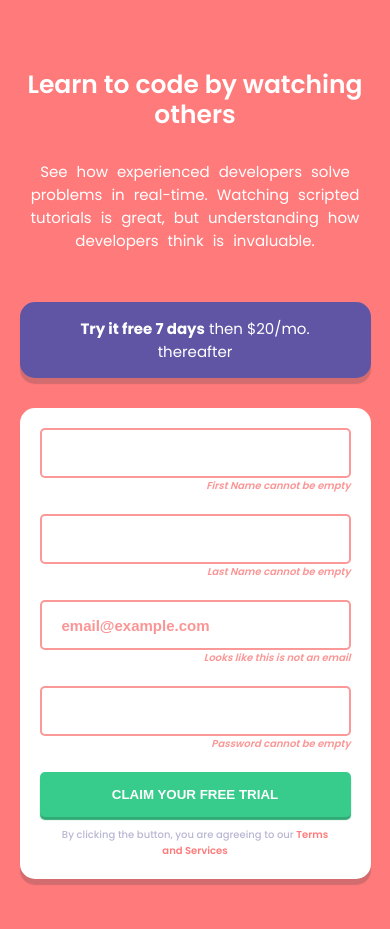
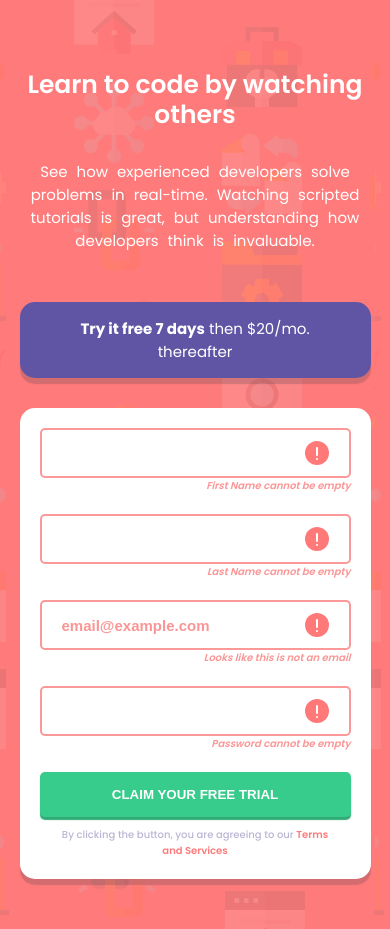
Before and after one commit to Awesomedursky/HTML-Regpage, a plain HTML site: page index.html in a window 390 px wide. Drawn offline with Linux system fonts and the light colour scheme; the site is published under a folder, as on GitHub Pages, so addresses that start at the root find nothing.

Commit message:
Update styles.css

```diff
--- a/styles.css
+++ b/styles.css
@@ -7,7 +7,7 @@
 body{
     font-family: 'Poppins',
     sans-serif;
-    background: url('/bg-intro-desktop.png');
+    background: url(bg-intro-desktop.png);
     background-color: hsl(0, 100%, 74%);
     color:white;
     font-size:15px;
@@ -109,7 +109,7 @@ input:focus{
 }
 input[required]:invalid{
     border: 2px solid hsla(0, 93%, 73%, 0.767);
-    background:white url('/icon-error.svg') right no-repeat;
+    background:white url(icon-error.svg) right no-repeat;
     background-origin: content-box;
     color: hsl(0, 0%, 42%);
 }
@@ -129,7 +129,7 @@ label{
 }
 @media screen and (max-width:700px){
     body{
-        background-image: url('/bg-intro-mobile.png');
+        background-image: url(bg-intro-mobile.png);
         background-color:hsl(0, 100%, 74%);
         color: white;
         text-align: center;
@@ -188,7 +188,7 @@ label{
     }
     input[required]:invalid {
         border: 2px solid hsla(0, 93%, 73%, 0.767);
-        background: white url('/icon-error.svg') right no-repeat;
+        background: white url(icon-error.svg) right no-repeat;
         background-origin: content-box;
         color: hsl(0, 0%, 42%);
         }
```
